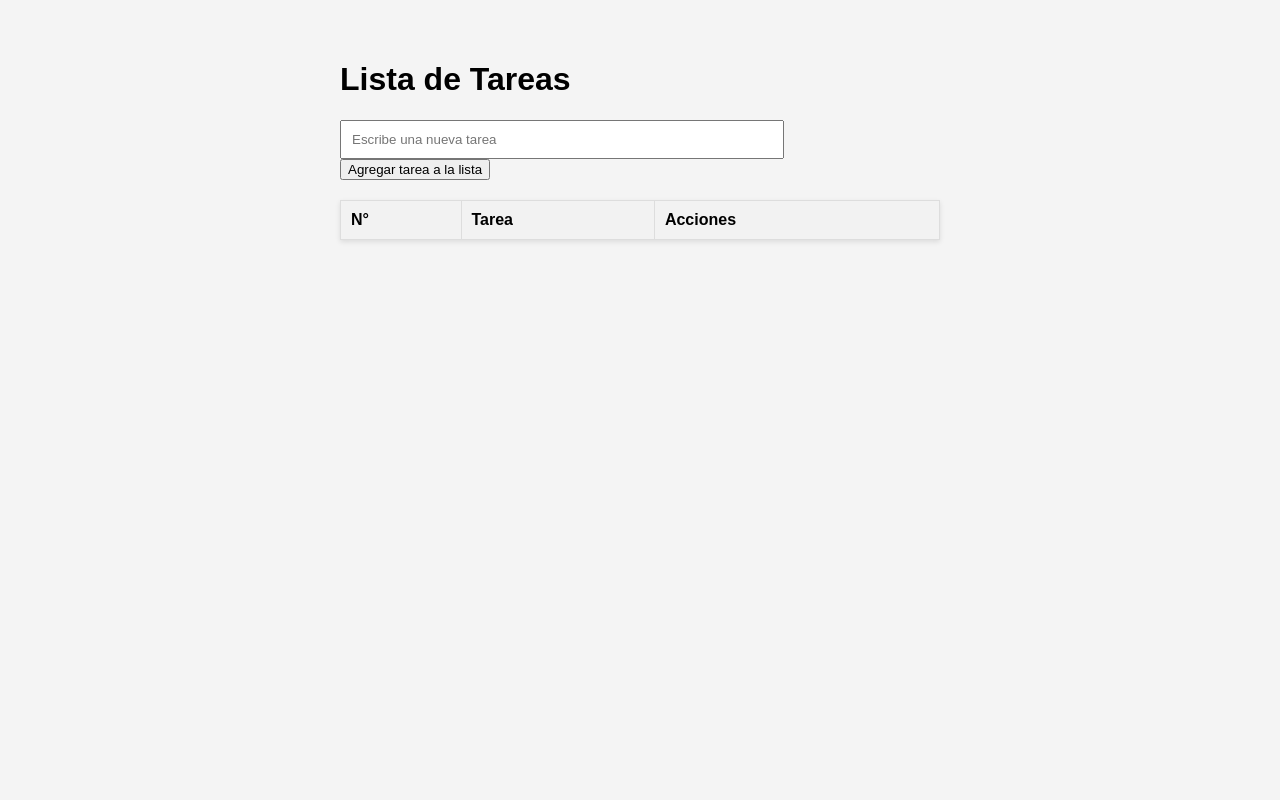
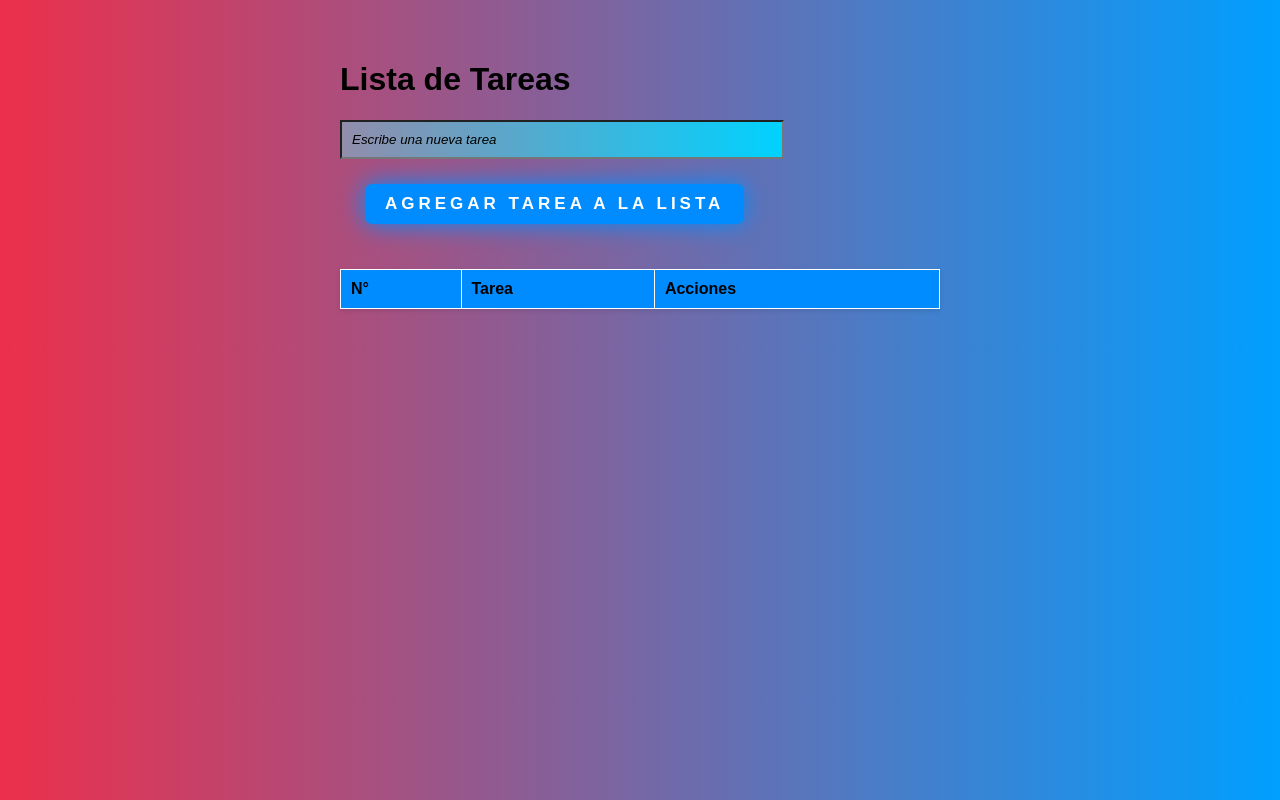
Before and after one commit to DarwinvarillaCH123/Taller-y-parcial-4, a plain HTML site: page index.html in a window 1280 px wide. Drawn offline with Linux system fonts and the light colour scheme.

Commit message:
ya he creado dos botones el de añadir y eliminar, me falta el de editar

```diff
--- /dev/null
+++ b/CSS/style.css
@@ -0,0 +1,85 @@
+body {
+    font-family: Arial, sans-serif;
+    max-width: 600px;
+    margin: 20px auto;
+    padding: 20px;
+    background: #009FFF;  /* fallback for old browsers */
+    background: -webkit-linear-gradient(to right, #ec2F4B, #009FFF);  /* Chrome 10-25, Safari 5.1-6 */
+    background: linear-gradient(to right, #ec2F4B, #009FFF); /* W3C, IE 10+/ Edge, Firefox 16+, Chrome 26+, Opera 12+, Safari 7+ */
+
+}
+input{
+    background: #00d2ff;  /* fallback for old browsers */
+    background: -webkit-linear-gradient(to right, #928DAB, #00d2ff);  /* Chrome 10-25, Safari 5.1-6 */
+    background: linear-gradient(to right, #928DAB, #00d2ff); /* W3C, IE 10+/ Edge, Firefox 16+, Chrome 26+, Opera 12+, Safari 7+ */
+
+}
+input::placeholder {
+    color: rgb(0, 0, 0);
+    font-style:oblique;
+    opacity: 1;
+}
+table {
+    width: 100%;
+    border-collapse: collapse;
+    margin-top: 20px;
+    box-shadow: 0 2px 5px rgba(0,0,0,0.1);
+    background: #ffffff;  /* fallback for old browsers */
+    background: -webkit-linear-gradient(to right, #000C40, #F0F2F0);  /* Chrome 10-25, Safari 5.1-6 */
+    background: linear-gradient(to right, #000C40, #F0F2F0); /* W3C, IE 10+/ Edge, Firefox 16+, Chrome 26+, Opera 12+, Safari 7+ */
+
+}
+table, th, td {
+    border: 1px solid #ffffff;
+}
+th, td {
+    padding: 10px;
+    text-align: left;
+}
+th {
+    background-color: rgb(0,140,255);
+    color : #000000;
+}
+tr{
+    color: #fff;
+}
+#task-input {
+    width: 70%;
+    padding: 10px;
+    margin-right: 10px;
+}
+/* From Uiverse.io by mrhyddenn */
+.shadow__btn {
+    padding: 10px 20px;
+    border: none;
+    font-size: 17px;
+    color: #fff;
+    border-radius: 7px;
+    letter-spacing: 4px;
+    font-weight: 700;
+    text-transform: uppercase;
+    transition: 0.5s;
+    transition-property: box-shadow;
+    margin: 25px;
+}
+
+.shadow__btn {
+    background: rgb(0,140,255);
+    box-shadow: 0 0 25px rgb(0,140,255);
+}
+
+.shadow__btn:hover {
+    box-shadow: 0 0 5px rgb(0, 140, 225),
+                0 0 25px rgb(0,140,255),
+                0 0 50px rgb(0,140,255),
+                0 0 100px rgb(0,140,255);
+}
+.delete-btn {
+    background: #200122;  /* fallback for old browsers */
+    background: -webkit-linear-gradient(to right, #6f0000, #200122);  /* Chrome 10-25, Safari 5.1-6 */
+    background: linear-gradient(to right, #6f0000, #200122); /* W3C, IE 10+/ Edge, Firefox 16+, Chrome 26+, Opera 12+, Safari 7+ */
+    color: white;
+    border: none;
+    padding: 5px 10px;
+    cursor: pointer;
+}
--- a/index.css
+++ /dev/null
@@ -1,36 +0,0 @@
-body {
-    font-family: Arial, sans-serif;
-    max-width: 600px;
-    margin: 20px auto;
-    padding: 20px;
-    background-color: #f4f4f4;
-}
-table {
-    width: 100%;
-    border-collapse: collapse;
-    margin-top: 20px;
-    background-color: white;
-    box-shadow: 0 2px 5px rgba(0,0,0,0.1);
-}
-table, th, td {
-    border: 1px solid #ddd;
-}
-th, td {
-    padding: 10px;
-    text-align: left;
-}
-th {
-    background-color: #f2f2f2;
-}
-#task-input {
-    width: 70%;
-    padding: 10px;
-    margin-right: 10px;
-}
-.delete-btn {
-    background-color: #ff4d4d;
-    color: white;
-    border: none;
-    padding: 5px 10px;
-    cursor: pointer;
-}
--- a/index.html
+++ b/index.html
@@ -3,13 +3,14 @@
 <head>
     <meta charset="UTF-8">
     <title>Lista de Tareas para el taller y el quizz #4</title>
-    <link rel="stylesheet" href="index.css">
+    <link rel="stylesheet" href="CSS/style.css">
 </head>
 <body>
     <h1>Lista de Tareas</h1>
     <input type="text" id="task-input" placeholder="Escribe una nueva tarea">
-    <button onclick="agregarTarea()">Agregar tarea a la lista</button>
-
+    <button onclick="agregarTarea()" class="shadow__btn">
+        Agregar tarea a la lista
+    </button>
     <table id="task-table">
         <thead>
             <tr>
@@ -19,10 +20,9 @@
             </tr>
         </thead>
         <tbody id="task-list">
-            <!-- Aquí se agregarán las tareas -->
+            <!-- Agregar tareas -->
         </tbody>
     </table>
-
     <script src="index.js"></script>
 </body>
 </html>
```
